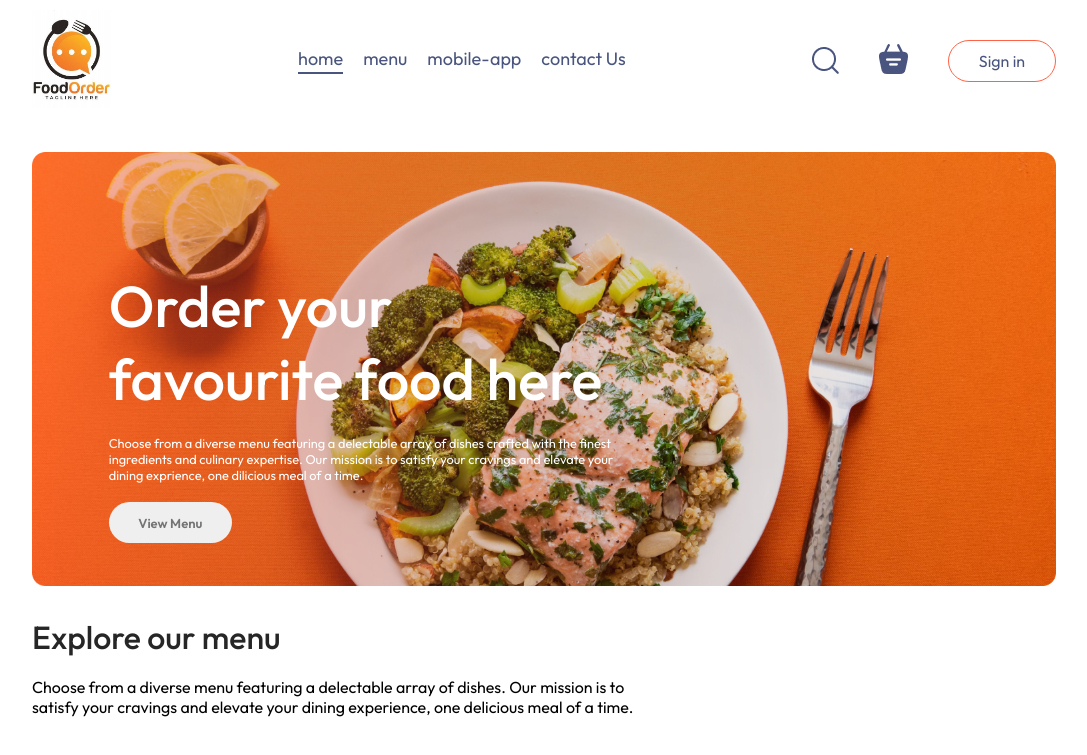
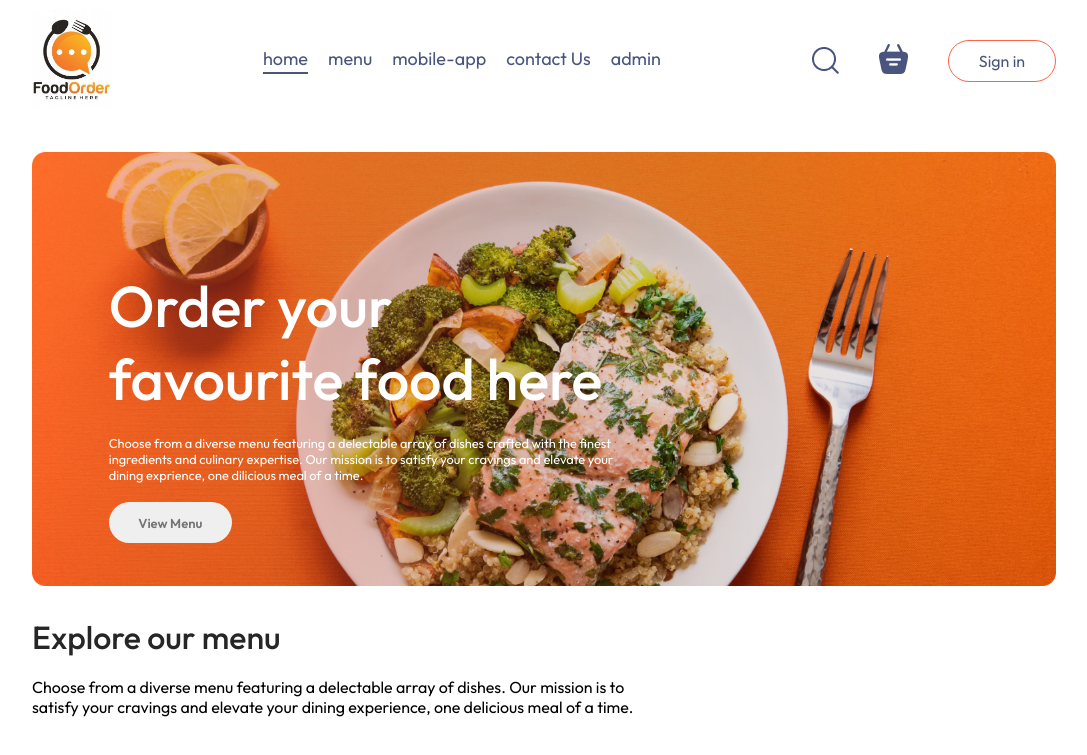
Before and after one commit to mohan-23/mohan-food-delivery-app, a React (Vite) app in the folder frontend/: page / in a window 1280 px wide. Shown: the top 755 px of the page, without its empty margins (96-1183 px from the left). Built offline with nearby package versions, Linux system fonts and the light colour scheme; no server answers.

Commit message:
first commit

```diff
--- a/frontend/src/components/Navbar/Navbar.css
+++ b/frontend/src/components/Navbar/Navbar.css
@@ -41,6 +41,15 @@
 .navbar .active {
   padding-bottom: 2px;
   border-bottom: 2px solid #49557e;
+}
+
+.navbar .admin-part {
+  background-color: tomato;
+  padding: 10px;
+  border: none;
+  border-radius: 50%;
+  color: white;
+  font-weight: 600;
 }
 
 .navbar li {
--- a/frontend/src/components/Navbar/Navbar.jsx
+++ b/frontend/src/components/Navbar/Navbar.jsx
@@ -51,6 +51,13 @@ const Navbar = ({ setShowLogin }) => {
         >
           contact Us
         </a>
+        <a
+          href="https://food-del-admin-g8vj.onrender.com"
+          onClick={() => setMenu("admin")}
+          className={menu === "admin" ? "active admin-part" : ""}
+        >
+          admin
+        </a>
       </ul>
       <div className="navbar-right">
         <img src={assets.search_icon} alt="" />
```
